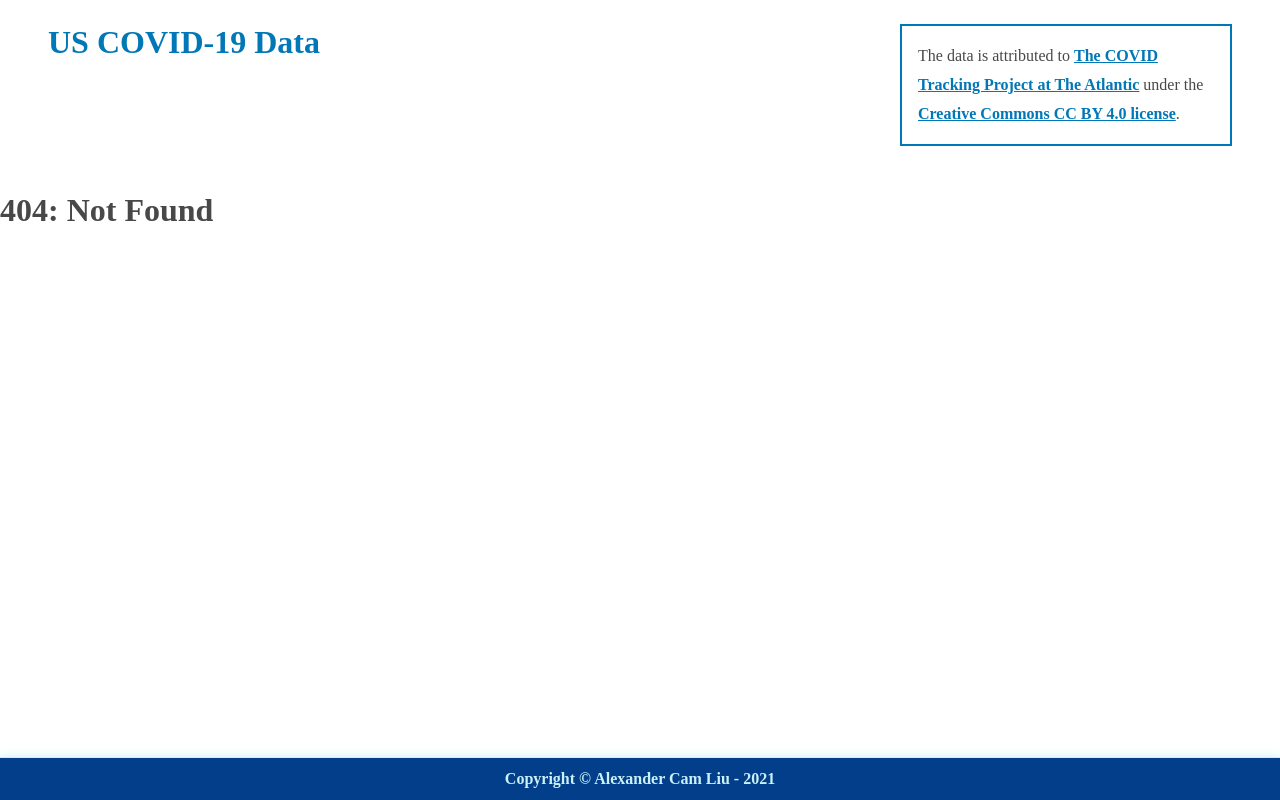
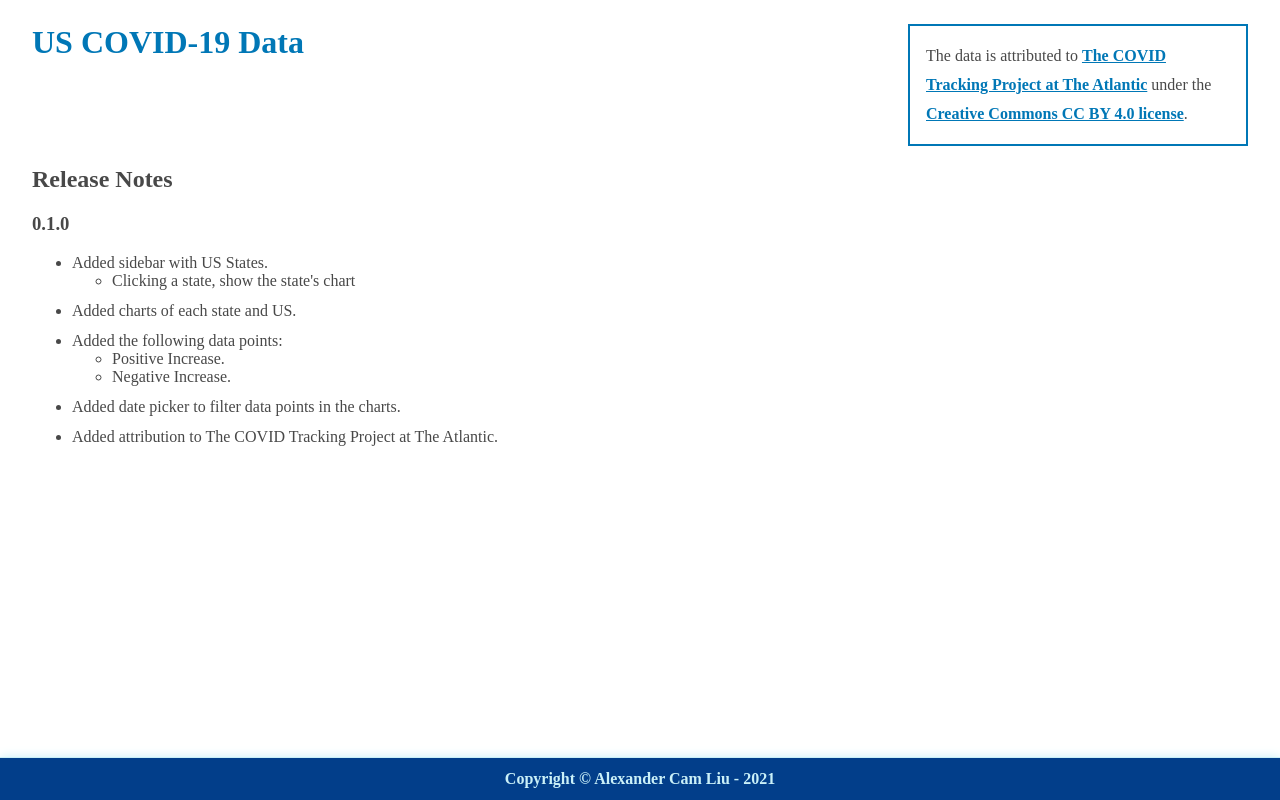
Before and after one commit to camliu89/us-covid-19-project, a Gatsby site: page /release-notes in a window 1280 px wide. Before the commit this address had no page. Built offline with nearby package versions, Linux system fonts and the light colour scheme; Gatsby itself is replaced by a stand-in of ours.

Commit message:
ad negative increase data point and add release notes page

```diff
--- a/src/components/header.tsx
+++ b/src/components/header.tsx
@@ -9,7 +9,6 @@ type ComponentProps = {
 }
 
 const StyledHeader = styled.div`
-  padding: 1.5rem 3rem;
   display: flex;
   flex-flow: row wrap;
   justify-content: space-between;
--- a/src/components/layout.tsx
+++ b/src/components/layout.tsx
@@ -7,7 +7,11 @@ import Header from './header'
 import '../styles/global.css'
 import { colors } from '../styles/theme'
 
-const StyledFooter = styled.div`
+const StyledLayout = styled.div`
+  .header-main {
+    padding: 1.5rem 2rem;
+  }
+  .footer {
     text-align: center;
     padding: 0.75rem 0;
     border-top: 1px solid;
@@ -22,8 +26,9 @@ const StyledFooter = styled.div`
       text-decoration: none;
       color: ${colors.powderblue};
     }
+  }
 `
-StyledFooter.displayName = 'StyledFooter'
+StyledLayout.displayName = 'StyledLayout'
 
 const Layout: React.FC = ({ children }) => {
   const data = useStaticQuery(graphql`
@@ -37,16 +42,16 @@ const Layout: React.FC = ({ children }) => {
   `)
 
   return (
-    <>
+    <StyledLayout>
+      <div className="header-main">
         <Header siteTitle={data.site.siteMetadata?.title || `Title`} />
-      <div>
         <main>{children}</main>
-        <StyledFooter>
+      </div>
+      <div className="footer">
         Copyright © <a href="mailto:acamliu89@gmail.com">Alexander Cam Liu</a> -{' '}
         {new Date().getFullYear()}
-        </StyledFooter>
       </div>
-    </>
+    </StyledLayout>
   )
 }
 
--- /dev/null
+++ b/src/pages/release-notes.tsx
@@ -0,0 +1,43 @@
+import React from 'react'
+import styled from 'styled-components'
+
+import Layout from '../components/layout'
+import SEO from '../components/seo'
+
+const StyledReleaseNotes = styled.div`
+  .notes > ul > li {
+    margin-bottom: 0.75rem;
+  }
+`
+
+const NotFoundPage: React.FC = () => (
+  <Layout>
+    <StyledReleaseNotes>
+      <SEO title="Release Notes" />
+      <h2>Release Notes</h2>
+      <div className="notes">
+        <h3>0.1.0</h3>
+        <ul>
+          <li>
+            Added sidebar with US States.
+            <ul>
+              <li>Clicking a state, show the state&apos;s chart</li>
+            </ul>
+          </li>
+          <li>Added charts of each state and US.</li>
+          <li>
+            Added the following data points:
+            <ul>
+              <li>Positive Increase.</li>
+              <li>Negative Increase.</li>
+            </ul>
+          </li>
+          <li>Added date picker to filter data points in the charts.</li>
+          <li>Added attribution to The COVID Tracking Project at The Atlantic.</li>
+        </ul>
+      </div>
+    </StyledReleaseNotes>
+  </Layout>
+)
+
+export default NotFoundPage
--- a/src/utils/data.ts
+++ b/src/utils/data.ts
@@ -8,10 +8,12 @@ export const generateRandomData = (number: number): TerritoryData[] => {
       .subtract(n - 1, 'days')
       .format('YYYYMMDD')
     const positiveIncrease = random(100, 10000) * 1
+    const negativeIncrease = random(100, 10000) * 1
 
     return {
       date: parseInt(date),
       positiveIncrease,
+      negativeIncrease,
     }
   })
 }
--- a/src/utils/types.ts
+++ b/src/utils/types.ts
@@ -6,6 +6,7 @@ export type Territory = {
 }
 
 export type TerritoryData = {
-  date: number
+  date: number | string
   positiveIncrease: number
+  negativeIncrease: number
 }
```
Also changed, not shown: src/components/covid/charts.tsx (+8 -1 lines), src/pages/index.tsx (+4 -3 lines). Lines whose indentation alone changed are shown as unchanged.
